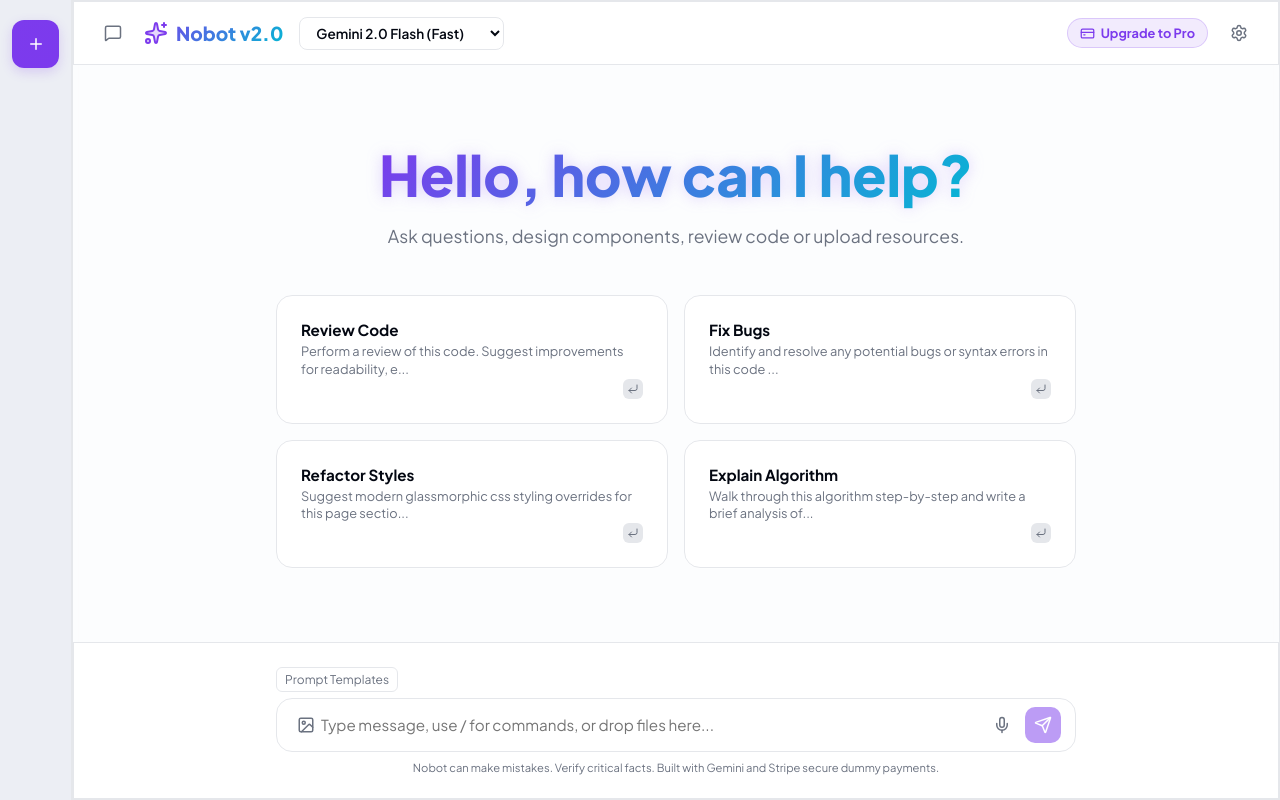
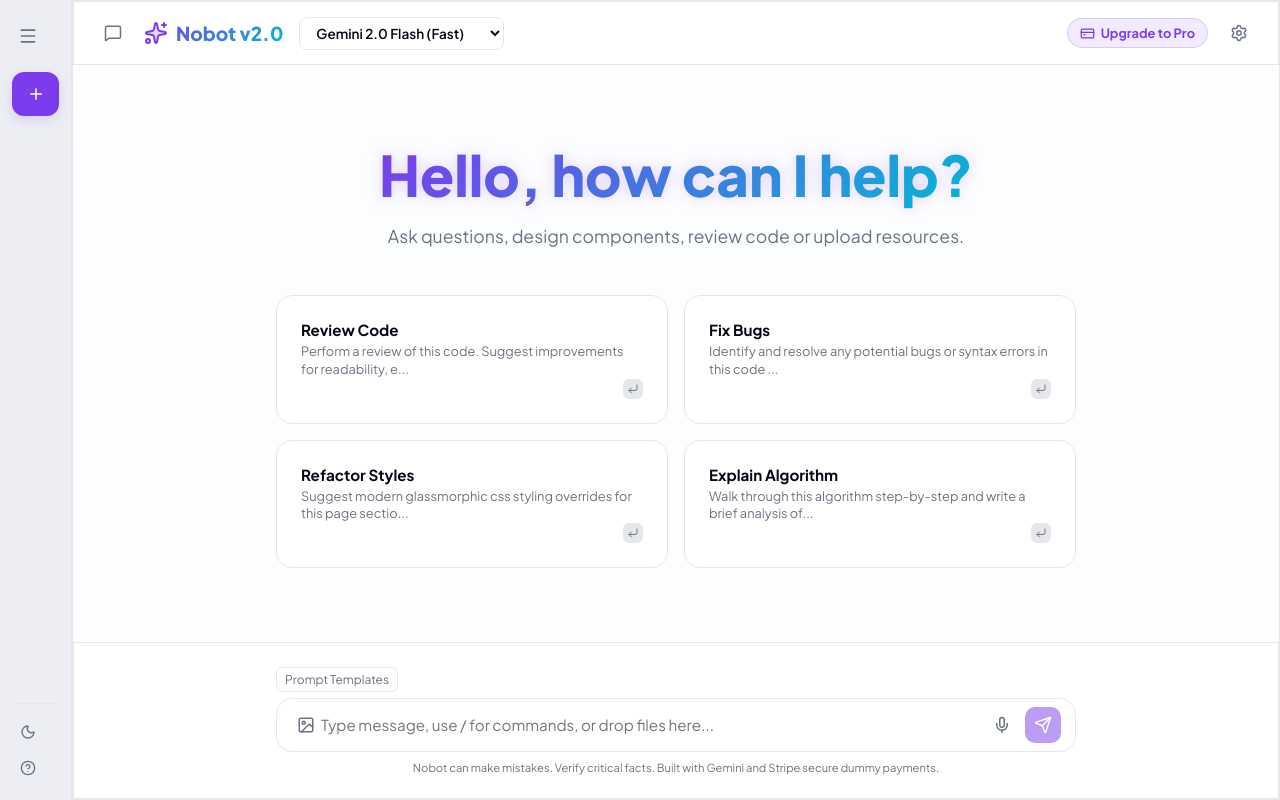
Before and after one commit to niloydiu/Nobot, a React (Vite) app: page / in a window 1280 px wide. Built offline with nearby package versions, Linux system fonts and the light colour scheme.

Commit message:
feat: implement collapsible Sidebar component with navigation, folder management, and conversation history controls

```diff
--- a/src/components/Sidebar/Sidebar.css
+++ b/src/components/Sidebar/Sidebar.css
@@ -5,10 +5,10 @@
   border-right: 1px solid hsl(var(--border-color));
   display: flex;
   flex-direction: column;
-  padding: 1.25rem 0.75rem;
-  transition: width 0.3s cubic-bezier(0.16, 1, 0.3, 1);
+  padding: 1rem 0.75rem;
+  transition: width 0.3s cubic-bezier(0.16, 1, 0.3, 1), transform 0.3s cubic-bezier(0.16, 1, 0.3, 1);
   overflow: hidden;
-  z-index: 100;
+  z-index: 1000;
   position: relative;
 }
 
@@ -16,14 +16,49 @@
   width: var(--sidebar-w-extended);
 }
 
+/* Sidebar Toggle Header */
+.sidebar-toggle-header {
+  display: flex;
+  align-items: center;
+  gap: 0.75rem;
+  margin-bottom: 1rem;
+  height: 40px;
+}
+
+.toggle-sidebar-btn {
+  background: transparent;
+  border: none;
+  cursor: pointer;
+  color: hsl(var(--text-secondary));
+  padding: 6px;
+  border-radius: 8px;
+  display: flex;
+  align-items: center;
+  justify-content: center;
+  transition: all 0.2s;
+}
+
+.toggle-sidebar-btn:hover {
+  background-color: hsl(var(--border-color));
+  color: hsl(var(--text-primary));
+}
+
+.sidebar-brand-name {
+  font-size: 0.85rem;
+  font-weight: 800;
+  color: hsl(var(--text-primary));
+  text-transform: uppercase;
+  letter-spacing: 0.05em;
+}
+
 /* Header & New Chat button */
 .sidebar-header {
-  margin-bottom: 1.5rem;
+  margin-bottom: 1.25rem;
 }
 
 .new-chat-btn {
   width: 100%;
-  height: 48px;
+  height: 44px;
   display: flex;
   align-items: center;
   justify-content: center;
@@ -32,19 +67,19 @@
   background: linear-gradient(135deg, hsl(var(--primary)) 0%, #7c3aed 100%);
   color: white;
   border: none;
-  font-weight: 600;
+  font-weight: 700;
   cursor: pointer;
-  box-shadow: 0 4px 12px hsl(var(--primary) / 0.2);
+  box-shadow: 0 4px 12px hsl(var(--primary) / 0.15);
   transition: all 0.2s ease;
 }
 
 .new-chat-btn:hover {
   transform: translateY(-1px);
-  box-shadow: 0 6px 16px hsl(var(--primary) / 0.3);
+  box-shadow: 0 6px 16px hsl(var(--primary) / 0.25);
 }
 
 .new-chat-btn span {
-  font-size: 0.9rem;
+  font-size: 0.85rem;
 }
 
 /* User Card / Login Section */
@@ -65,8 +100,8 @@
 }
 
 .user-card img {
-  width: 36px;
-  height: 36px;
+  width: 32px;
+  height: 32px;
   border-radius: 50%;
   background: hsl(var(--primary) / 0.1);
   border: 1px solid hsl(var(--border-color));
@@ -78,7 +113,7 @@
 }
 
 .user-info h4 {
-  font-size: 0.85rem;
+  font-size: 0.8rem;
   font-weight: 700;
   overflow: hidden;
   text-overflow: ellipsis;
@@ -86,7 +121,7 @@
 }
 
 .user-info span {
-  font-size: 0.7rem;
+  font-size: 0.65rem;
   padding: 1px 6px;
   border-radius: 99px;
   font-weight: 700;
@@ -119,7 +154,7 @@
 
 .google-sign-in-btn {
   width: 100%;
-  height: 40px;
+  height: 38px;
   display: flex;
   align-items: center;
   justify-content: center;
@@ -128,19 +163,19 @@
   background-color: hsl(var(--bg-card));
   border: 1px solid hsl(var(--border-color));
   color: hsl(var(--text-primary));
-  font-weight: 600;
-  font-size: 0.85rem;
+  font-weight: 700;
+  font-size: 0.8rem;
   cursor: pointer;
   transition: background-color 0.2s;
 }
 
-.google-sign-in-btn hover {
+.google-sign-in-btn:hover {
   background-color: hsl(var(--border-color) / 0.5);
 }
 
 .google-sign-in-btn img {
-  width: 18px;
-  height: 18px;
+  width: 16px;
+  height: 16px;
 }
 
 /* Search bar */
@@ -151,7 +186,7 @@
   background-color: hsl(var(--bg-card));
   border: 1px solid hsl(var(--border-color));
   border-radius: 10px;
-  padding: 8px 12px;
+  padding: 6px 10px;
   margin-bottom: 1.25rem;
 }
 
@@ -159,7 +194,7 @@
   background: transparent;
   border: none;
   outline: none;
-  font-size: 0.85rem;
+  font-size: 0.8rem;
   color: hsl(var(--text-primary));
   width: 100%;
 }
@@ -170,19 +205,19 @@
 
 /* Categories / Folders section */
 .folders-section {
-  margin-bottom: 1.5rem;
+  margin-bottom: 1rem;
 }
 
 .section-title {
   display: flex;
   justify-content: space-between;
   align-items: center;
-  font-size: 0.75rem;
+  font-size: 0.7rem;
   font-weight: 700;
   text-transform: uppercase;
   letter-spacing: 0.05em;
   color: hsl(var(--text-secondary));
-  margin-bottom: 0.5rem;
+  margin-bottom: 0.4rem;
   padding: 0 4px;
 }
 
@@ -203,7 +238,7 @@
   display: flex;
   flex-direction: column;
   gap: 2px;
-  max-height: 150px;
+  max-height: 120px;
   overflow-y: auto;
 }
 
@@ -211,12 +246,12 @@
   display: flex;
   align-items: center;
   gap: 8px;
-  padding: 8px;
+  padding: 6px 8px;
   background: transparent;
   border: none;
   border-radius: 8px;
   color: hsl(var(--text-secondary));
-  font-size: 0.85rem;
+  font-size: 0.8rem;
   font-weight: 600;
   text-align: left;
   cursor: pointer;
@@ -250,11 +285,11 @@
 }
 
 .history-title {
-  font-size: 0.75rem;
+  font-size: 0.7rem;
   font-weight: 700;
   text-transform: uppercase;
   color: hsl(var(--text-secondary));
-  margin-bottom: 0.5rem;
+  margin-bottom: 0.4rem;
   padding: 0 4px;
 }
 
@@ -262,11 +297,12 @@
   display: flex;
   align-items: center;
   gap: 8px;
-  padding: 10px;
+  padding: 8px;
   border-radius: 10px;
   cursor: pointer;
   transition: all 0.2s;
   position: relative;
+  min-height: 38px;
 }
 
 .history-item:hover {
@@ -279,11 +315,12 @@
 
 .history-item .msg-icon {
   color: hsl(var(--text-secondary));
+  min-width: 16px;
 }
 
 .history-item .conv-title {
-  font-size: 0.85rem;
-  font-weight: 550;
+  font-size: 0.8rem;
+  font-weight: 600;
   white-space: nowrap;
   overflow: hidden;
   text-overflow: ellipsis;
@@ -294,7 +331,7 @@
 .item-actions {
   display: flex;
   align-items: center;
-  gap: 4px;
+  gap: 2px;
   opacity: 0;
   transition: opacity 0.2s;
 }
@@ -330,7 +367,7 @@
 }
 .rename-input-wrapper input {
   width: 100%;
-  font-size: 0.85rem;
+  font-size: 0.8rem;
   padding: 2px 6px;
   border-radius: 4px;
   border: 1px solid hsl(var(--primary));
@@ -353,12 +390,12 @@
 .dropdown-menu {
   position: absolute;
   right: 0;
-  top: 20px;
-  z-index: 1000;
+  top: 24px;
+  z-index: 1100;
   width: 160px;
   border-radius: 8px;
   padding: 4px;
-  box-shadow: 0 4px 12px rgba(0, 0, 0, 0.1);
+  box-shadow: 0 4px 12px rgba(0, 0, 0, 0.15);
   display: flex;
   flex-direction: column;
 }
@@ -370,7 +407,7 @@
   padding: 8px;
   border: none;
   background: transparent;
-  font-size: 0.8rem;
+  font-size: 0.75rem;
   width: 100%;
   text-align: left;
   cursor: pointer;
@@ -394,7 +431,7 @@
 }
 
 .sub-header {
-  font-size: 0.7rem;
+  font-size: 0.65rem;
   font-weight: 700;
   text-transform: uppercase;
   color: hsl(var(--text-secondary));
@@ -406,80 +443,70 @@
   padding-left: 16px;
 }
 
-/* Modal styling */
-.folder-modal-overlay {
+/* Bottom Utilities section */
+.sidebar-bottom-utilities {
+  margin-top: auto;
+  border-top: 1px solid hsl(var(--border-color));
+  padding-top: 0.75rem;
+  display: flex;
+  flex-direction: column;
+  gap: 4px;
+}
+
+.bottom-utility-btn {
+  display: flex;
+  align-items: center;
+  gap: 8px;
+  padding: 8px;
+  background: transparent;
+  border: none;
+  border-radius: 8px;
+  color: hsl(var(--text-secondary));
+  font-size: 0.8rem;
+  font-weight: 600;
+  text-align: left;
+  cursor: pointer;
+  width: 100%;
+  transition: all 0.2s;
+}
+
+.bottom-utility-btn:hover {
+  background-color: hsl(var(--border-color) / 0.5);
+  color: hsl(var(--text-primary));
+}
+
+/* Mobile responsive drawer styling */
+.sidebar-overlay {
+  display: none;
   position: fixed;
   inset: 0;
-  background-color: rgba(0,0,0,0.4);
-  display: flex;
-  align-items: center;
-  justify-content: center;
-  z-index: 9999;
-}
-
-.folder-modal {
-  padding: 20px;
-  border-radius: 16px;
-  width: 320px;
-  box-shadow: 0 10px 25px rgba(0,0,0,0.2);
-}
-
-.folder-modal h3 {
-  font-size: 1.1rem;
-  font-weight: 700;
-  margin-bottom: 12px;
-}
-
-.folder-modal input {
-  width: 100%;
-  padding: 8px 12px;
-  border-radius: 8px;
-  border: 1px solid hsl(var(--border-color));
-  outline: none;
-  background: hsl(var(--bg-card));
-  color: hsl(var(--text-primary));
-  margin-bottom: 16px;
-}
-
-.modal-actions {
-  display: flex;
-  justify-content: flex-end;
-  gap: 8px;
-}
-
-.modal-actions button {
-  padding: 6px 12px;
-  border-radius: 8px;
-  cursor: pointer;
-  font-weight: 600;
-  font-size: 0.85rem;
-  border: none;
-}
-
-.cancel-btn {
-  background-color: transparent;
-  color: hsl(var(--text-secondary));
-}
-
-.confirm-btn {
-  background-color: hsl(var(--primary));
-  color: white;
-}
-
-.no-convs {
-  font-size: 0.8rem;
-  color: hsl(var(--text-secondary));
-  text-align: center;
-  padding: 20px 0;
+  background-color: rgba(0, 0, 0, 0.4);
+  backdrop-filter: blur(2px);
+  z-index: 999;
 }
 
 @media (max-width: 768px) {
+  .sidebar-overlay {
+    display: block;
+  }
+
   .sidebar {
-    width: 100%;
-    height: auto;
-    position: static;
+    position: fixed;
+    top: 0;
+    left: 0;
+    height: 100vh;
+    z-index: 1000;
+    transform: translateX(-100%);
+    box-shadow: none;
   }
+
+  .sidebar.extended {
+    transform: translateX(0);
+    width: var(--sidebar-w-extended);
+    box-shadow: 10px 0 30px rgba(0, 0, 0, 0.15);
+  }
+
   .sidebar.collapsed {
-    display: none;
+    transform: translateX(-100%);
   }
 }
--- a/src/components/Sidebar/Sidebar.jsx
+++ b/src/components/Sidebar/Sidebar.jsx
@@ -2,8 +2,8 @@ import { useContext, useState } from "react";
 import { context } from "../../context/Context";
 import {
   Plus, MessageSquare, Search, Pin, FolderPlus, Folder, Trash, Edit2,
-  Settings, Check, X, ShieldAlert, Sparkles, LogOut, ChevronDown,
-  ChevronRight, MoreVertical, Star, HelpCircle, Download
+  Settings, Check, X, ShieldAlert, Sparkles, LogOut, Star, HelpCircle,
+  Download, Moon, Sun, Menu
 } from "lucide-react";
 import "./Sidebar.css";
 
@@ -27,7 +27,9 @@ const Sidebar = () => {
     setExtended,
     user,
     handleGoogleLogin,
-    handleLogout
+    handleLogout,
+    isDark,
+    setIsDark
   } = useContext(context);
 
   const [newFolderName, setNewFolderName] = useState("");
@@ -37,13 +39,11 @@ const Sidebar = () => {
   const [activeMenuId, setActiveMenuId] = useState(null);
 
   const filteredConversations = conversations.filter((c) => {
-    // 1. Search Query match
     if (searchQuery.trim()) {
       const matchSearch = c.title.toLowerCase().includes(searchQuery.toLowerCase()) ||
         c.messages.some(m => m.content.toLowerCase().includes(searchQuery.toLowerCase()));
       if (!matchSearch) return false;
     }
-    // 2. Folder filter
     if (selectedFolder === "pinned") {
       return c.pinned;
     } else if (selectedFolder !== "all") {
@@ -95,18 +95,33 @@ const Sidebar = () => {
   };
 
   return (
+    <>
+      {/* Mobile background overlay when sidebar is open */}
+      {extended && <div className="sidebar-overlay" onClick={() => setExtended(false)}></div>}
+
       <div className={`sidebar ${extended ? "extended" : "collapsed"}`}>
-      {/* Header with New Chat */}
+        {/* Toggle button always visible inside sidebar */}
+        <div className="sidebar-toggle-header">
+          <button className="toggle-sidebar-btn" onClick={() => setExtended(!extended)} title="Toggle Sidebar">
+            <Menu size={20} />
+          </button>
+          {extended && <span className="sidebar-brand-name">Nobot Workspace</span>}
+        </div>
+
+        {/* New Chat Button */}
         <div className="sidebar-header">
-        <button className="new-chat-btn" onClick={() => createNewConversation()}>
+          <button className="new-chat-btn" onClick={() => {
+            createNewConversation();
+            // Auto close drawer on mobile after creating new chat
+            if (window.innerWidth <= 768) setExtended(false);
+          }}>
             <Plus size={18} />
             {extended && <span>New Chat</span>}
           </button>
         </div>
 
+        {/* User Card */}
         {extended && (
-        <>
-          {/* User Section */}
           <div className="sidebar-user-section">
             {user ? (
               <div className="user-card">
@@ -128,19 +143,23 @@ const Sidebar = () => {
               </button>
             )}
           </div>
+        )}
 
-          {/* Search bar */}
+        {/* Search Box */}
+        {extended && (
           <div className="search-box">
             <Search size={16} className="search-icon" />
             <input
               type="text"
-              placeholder="Search chat history..."
+              placeholder="Search chats..."
               value={searchQuery}
               onChange={(e) => setSearchQuery(e.target.value)}
             />
           </div>
+        )}
 
-          {/* Folder & Category Toggle */}
+        {/* Folders & Categories */}
+        {extended && (
           <div className="folders-section">
             <div className="section-title">
               <span>Categories</span>
@@ -178,10 +197,9 @@ const Sidebar = () => {
               ))}
             </div>
           </div>
-        </>
         )}
 
-      {/* Conversations List */}
+        {/* Conversation List */}
         <div className="conv-history-list">
           {extended && <p className="history-title">Conversations</p>}
           {filteredConversations.length > 0 ? (
@@ -193,7 +211,13 @@ const Sidebar = () => {
                 <div
                   key={conv.id}
                   className={`history-item ${isActive ? "active" : ""} ${conv.pinned ? "pinned" : ""}`}
-                onClick={() => !isEditing && setActiveConversationId(conv.id)}
+                  onClick={() => {
+                    if (!isEditing) {
+                      setActiveConversationId(conv.id);
+                      if (window.innerWidth <= 768) setExtended(false); // Auto close drawer on mobile
+                    }
+                  }}
+                  title={conv.title}
                 >
                   <MessageSquare size={16} className="msg-icon" />
 
@@ -216,14 +240,14 @@ const Sidebar = () => {
                     </div>
                   ) : (
                     <>
-                    <span className="conv-title">{conv.title}</span>
+                      {extended && <span className="conv-title">{conv.title}</span>}
 
                       {extended && (
                         <div className="item-actions">
                           <button
                             className={`pin-btn ${conv.pinned ? "is-pinned" : ""}`}
                             onClick={(e) => { e.stopPropagation(); togglePinConversation(conv.id); }}
-                          title={conv.pinned ? "Unpin Chat" : "Pin Chat"}
+                            title={conv.pinned ? "Unpin" : "Pin"}
                           >
                             <Pin size={12} />
                           </button>
@@ -282,8 +306,33 @@ const Sidebar = () => {
               );
             })
           ) : (
-          extended && <p className="no-convs">No conversations found</p>
+            extended && <p className="no-convs">No conversations</p>
           )}
+        </div>
+
+        {/* Bottom Utility Items */}
+        <div className="sidebar-bottom-utilities">
+          <button
+            className="bottom-utility-btn"
+            onClick={() => setIsDark(!isDark)}
+            title={isDark ? "Switch to Light Mode" : "Switch to Dark Mode"}
+          >
+            {isDark ? <Sun size={16} /> : <Moon size={16} />}
+            {extended && <span>{isDark ? "Light Mode" : "Dark Mode"}</span>}
+          </button>
+
+          <button
+            className="bottom-utility-btn"
+            onClick={() => {
+              createNewConversation("Productivity Help");
+              setActiveConversationId(conversations[0]?.id || "");
+              if (window.innerWidth <= 768) setExtended(false);
+            }}
+            title="Help & Support"
+          >
+            <HelpCircle size={16} />
+            {extended && <span>Help & Support</span>}
+          </button>
         </div>
 
         {/* Folder creation Modal */}
@@ -305,6 +354,7 @@ const Sidebar = () => {
           </div>
         )}
       </div>
+    </>
   );
 };
 
```
Lines whose indentation alone changed are shown as unchanged.
